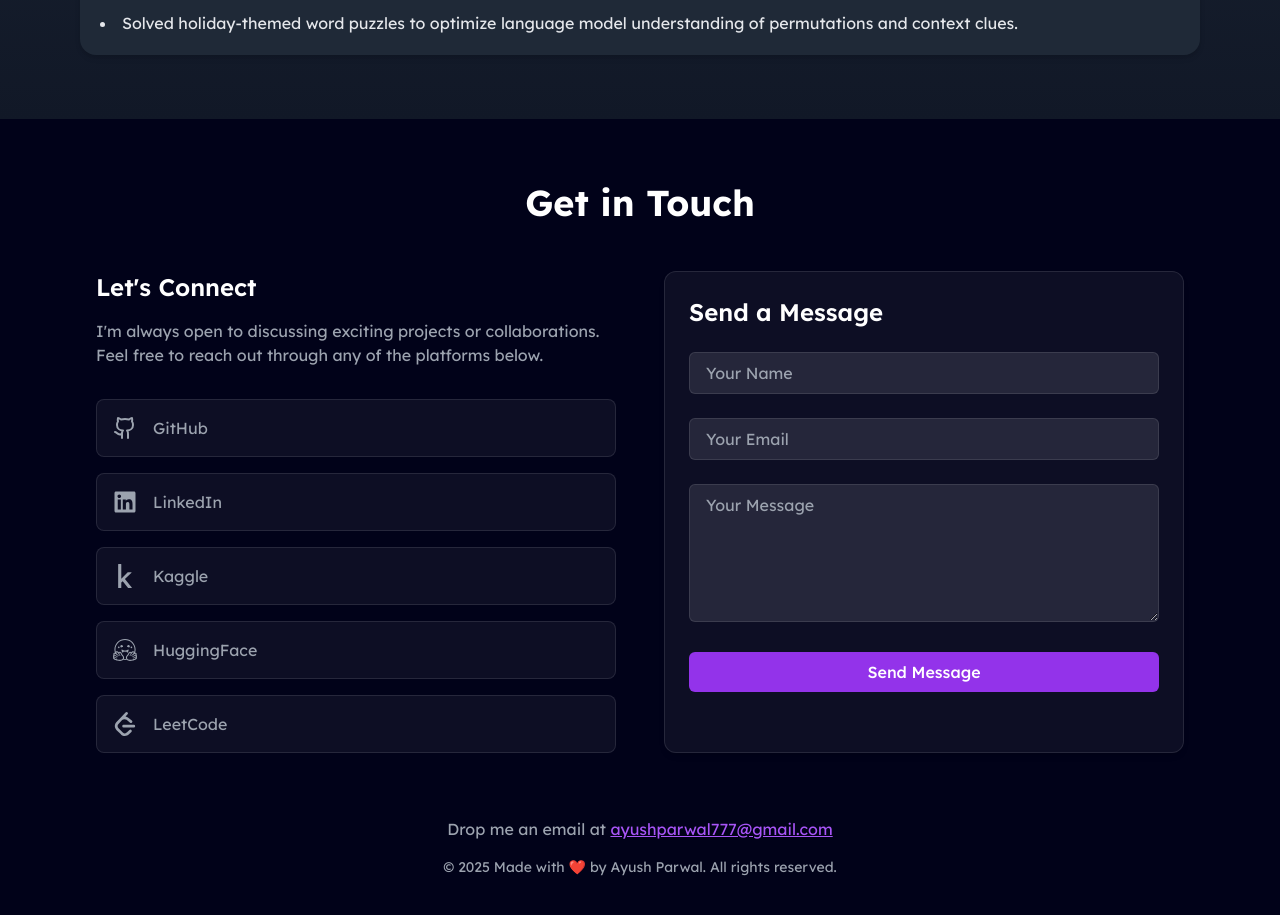
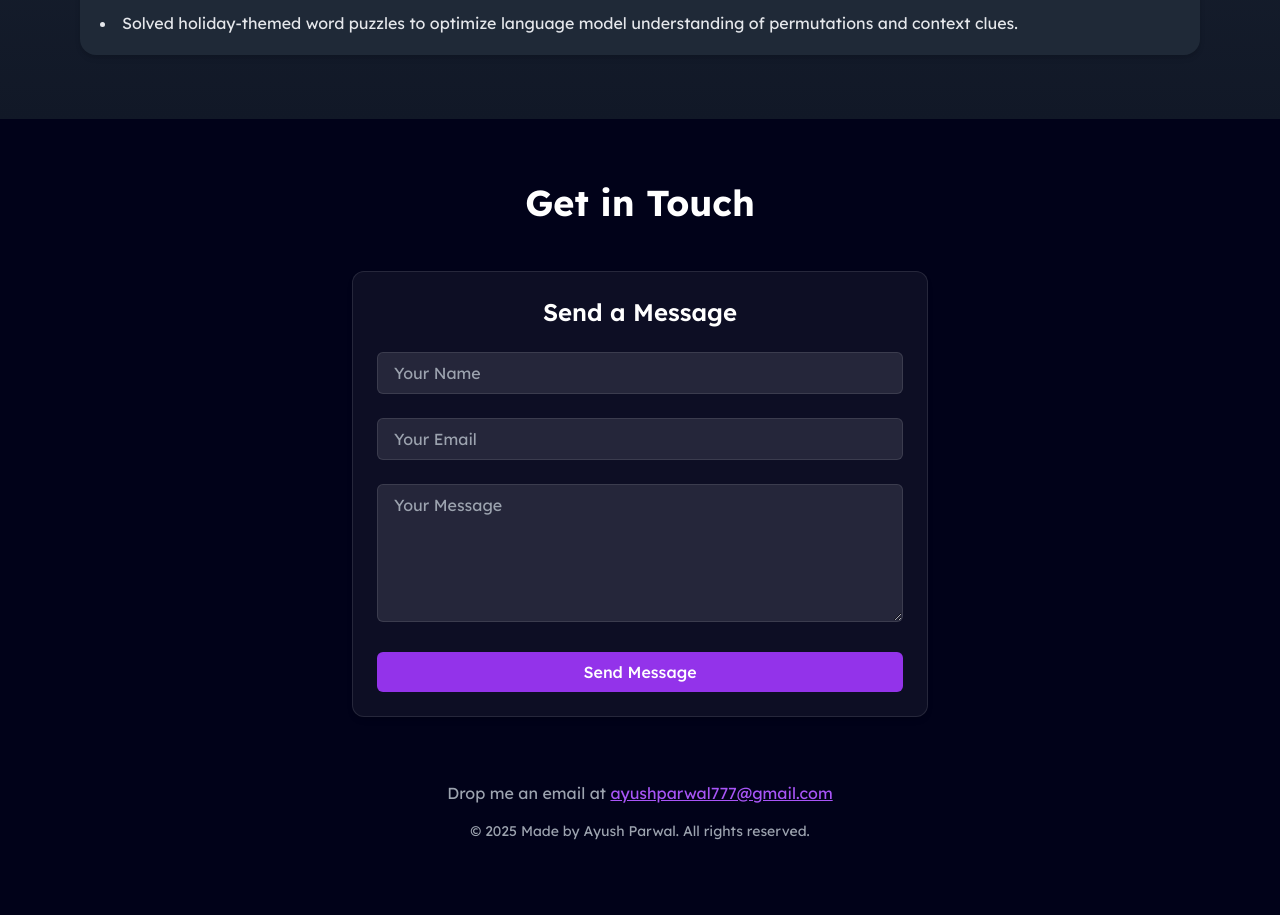
Before and after one commit to Ayushparwal/myArena, a React (Vite) app: page / in a window 1280 px wide. Shown: the part 4973-5888 px from the top of the page. Built offline with nearby package versions, Linux system fonts and the light colour scheme.

Commit message:
updated Contact

```diff
--- a/src/components/Contact.tsx
+++ b/src/components/Contact.tsx
@@ -1,20 +1,8 @@
 import React, { useState } from 'react';
 import { motion } from 'framer-motion';
-import { Github } from 'lucide-react';
-import { FaKaggle } from 'react-icons/fa';
-import { SiHuggingface, SiLeetcode } from 'react-icons/si';
-import { FaLinkedin } from 'react-icons/fa';
 
 const Contact = () => {
   const [form, setForm] = useState({ name: '', email: '', message: '' });
-
-  const socialLinks = [
-    { icon: Github, label: 'GitHub', href: 'https://github.com/Ayushparwal' },
-    { icon: FaLinkedin, label: 'LinkedIn', href: 'https://www.linkedin.com/in/ayush-parwal-797a79255/' },
-    { icon: FaKaggle, label: 'Kaggle', href: 'https://www.kaggle.com/ayushparwal' },
-    { icon: SiHuggingface, label: 'HuggingFace', href: 'https://huggingface.co/ayushparwal2004' },
-    { icon: SiLeetcode, label: 'LeetCode', href: 'https://leetcode.com/u/ayushparwal22/' },
-  ];
 
   const handleChange = (e: React.ChangeEvent<HTMLInputElement | HTMLTextAreaElement>) => {
     setForm({ ...form, [e.target.name]: e.target.value });
@@ -29,7 +17,7 @@ const Contact = () => {
   return (
     <section id="contact">
       <motion.div
-        className="min-h-screen p-8 pt-16 max-w-6xl mx-auto text-white"
+        className="min-h-screen p-8 pt-16 max-w-4xl mx-auto text-white"
         initial={{ opacity: 0 }}
         animate={{ opacity: 1 }}
         exit={{ opacity: 0 }}
@@ -43,40 +31,15 @@ const Contact = () => {
           Get in Touch
         </motion.h2>
 
-        <div className="grid grid-cols-1 md:grid-cols-2 gap-12">
-          <motion.div
-            initial={{ x: -50, opacity: 0 }}
-            animate={{ x: 0, opacity: 1 }}
+        <div className="flex justify-center">
+          <motion.form
+            onSubmit={handleSubmit}
+            className="w-full max-w-xl bg-white/5 border border-white/10 p-6 rounded-xl space-y-6 shadow-md"
+            initial={{ y: 20, opacity: 0 }}
+            animate={{ y: 0, opacity: 1 }}
             transition={{ delay: 0.3 }}
           >
-            <h3 className="text-2xl font-semibold mb-4">Let's Connect</h3>
-            <p className="text-gray-400 mb-8">
-              I'm always open to discussing exciting projects or collaborations. Feel free to reach out through any of the platforms below.
-            </p>
-            <div className="space-y-4">
-              {socialLinks.map((link) => (
-                <a
-                  key={link.label}
-                  href={link.href}
-                  target="_blank"
-                  rel="noopener noreferrer"
-                  className="flex items-center gap-4 text-gray-400 hover:text-white transition-colors p-4 rounded-lg bg-white/5 border border-white/10 hover:border-purple-500/50"
-                >
-                  <link.icon className="w-6 h-6" />
-                  <span>{link.label}</span>
-                </a>
-              ))}
-            </div>
-          </motion.div>
-
-          <motion.form
-            onSubmit={handleSubmit}
-            className="bg-white/5 border border-white/10 p-6 rounded-xl space-y-6 shadow-md"
-            initial={{ x: 50, opacity: 0 }}
-            animate={{ x: 0, opacity: 1 }}
-            transition={{ delay: 0.4 }}
-          >
-            <h3 className="text-2xl font-semibold">Send a Message</h3>
+            <h3 className="text-2xl font-semibold text-center">Send a Message</h3>
             <input
               type="text"
               name="name"
@@ -123,7 +86,7 @@ const Contact = () => {
               ayushparwal777@gmail.com
             </a>
           </p>
-          <p className="mt-4 text-sm">&copy; {new Date().getFullYear()} Made with ❤️ by Ayush Parwal. All rights reserved.</p>
+          <p className="mt-4 text-sm">&copy; {new Date().getFullYear()} Made by Ayush Parwal. All rights reserved.</p>
         </footer>
       </motion.div>
     </section>
```
